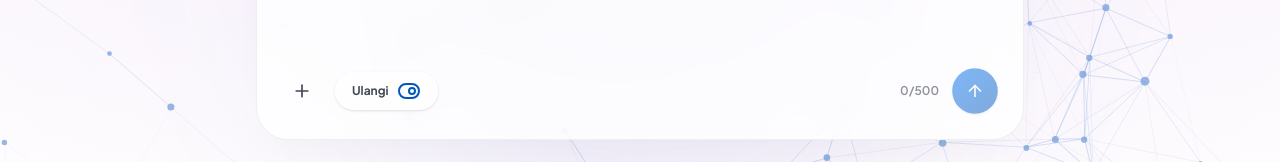
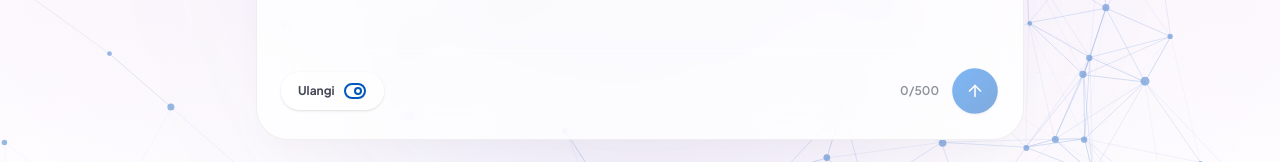
Before and after one commit to ignthierry/Luvion-app-frontend, a Next.js app: page / in a window 1280 px wide. Shown: the part 625-787 px from the top of the page. Built offline with nearby package versions, Linux system fonts and the light colour scheme; no server answers.

Commit message:
Update Hero.tsx

```diff
--- a/src/components/Hero.tsx
+++ b/src/components/Hero.tsx
@@ -188,12 +188,6 @@ export default function Hero({ onRecommendTier }: HeroProps) {
             />
             <div className="flex items-center justify-between pt-4 border-t border-white/40 dark:border-white/10">
               <div className="flex items-center gap-3">
-                <button
-                  type="button"
-                  className="p-2.5 rounded-full hover:bg-white/50 dark:hover:bg-white/10 transition-colors text-on-surface-variant flex items-center justify-center border border-transparent hover:border-white/20"
-                >
-                  <Plus className="h-5 w-5" />
-                </button>
                 <div
                   onClick={() => setPlanEnabled(!planEnabled)}
                   className="flex items-center gap-2 bg-white/60 dark:bg-white/10 border border-white/80 dark:border-white/10 rounded-full px-4 py-1.5 cursor-pointer shadow-sm hover:bg-white/80 transition-colors"
```
